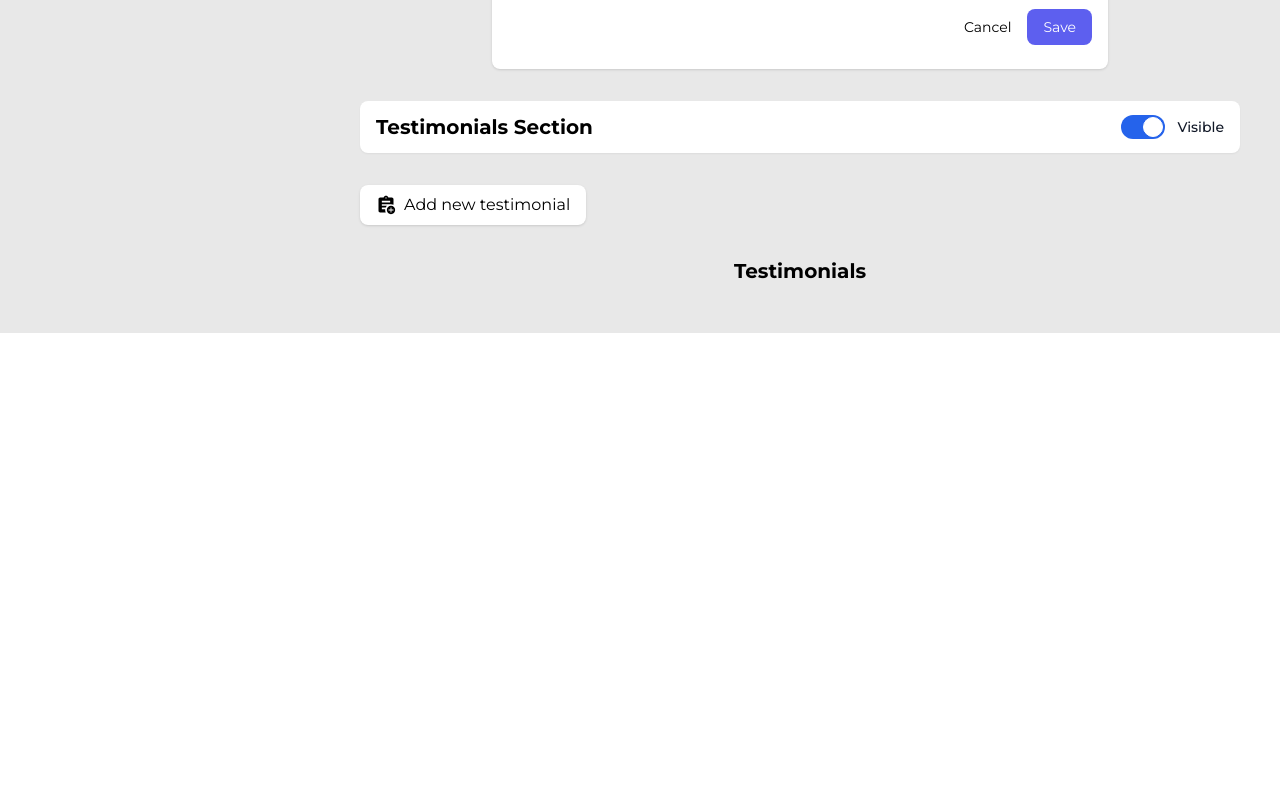
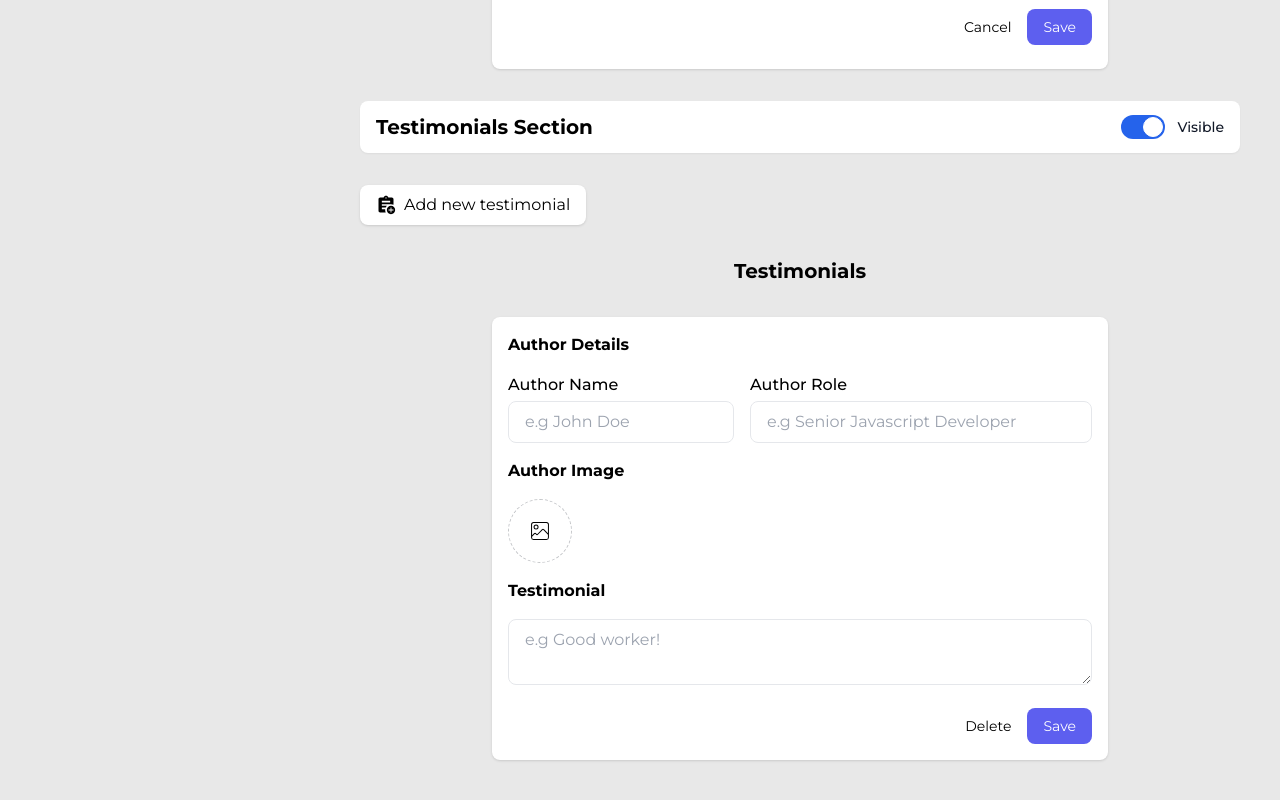
Before and after one commit to marionikolov17/Portfolio-Builder, a React (Vite) app in the folder client/: page / in a window 1280 px wide. Shown: the part 3371-4171 px from the top of the page. Before the commit the page ends 3704 px from the top, so only its background shows below. Built offline with nearby package versions, Linux system fonts and the light colour scheme.

Commit message:
Create Testimonial card

```diff
--- a/client/src/features/themes/standart/components/TestimonialsSectionStandard/Testimonial/Testimonial.jsx
+++ b/client/src/features/themes/standart/components/TestimonialsSectionStandard/Testimonial/Testimonial.jsx
@@ -1,5 +1,65 @@
+import { CiImageOn } from "react-icons/ci";
+
 export default function Testimonial() {
-    return (
-        <></>
-    )
+  return (
+    <>
+      <div className="mt-8 w-full lg:w-[70%] bg-white rounded-lg shadow overflow-hidden py-4">
+        <form className="w-full px-4">
+          <h4 className="font-bold">Author Details</h4>
+          <div className="w-full flex flex-wrap gap-x-4">
+            {/* Author name */}
+            <div className="mt-4">
+              <label htmlFor="" className="block text-base font-medium">
+                Author Name
+              </label>
+              <input
+                type="text"
+                placeholder="e.g John Doe"
+                className="mt-1 outline-none border py-2 px-4 rounded-lg text-base"
+              />
+            </div>
+            {/* Author role */}
+            <div className="mt-4 grow">
+              <label htmlFor="" className="block text-base font-medium">
+                Author Role
+              </label>
+              <input
+                type="text"
+                placeholder="e.g Senior Javascript Developer"
+                className="mt-1 outline-none border py-2 px-4 rounded-lg text-base w-full"
+              />
+            </div>
+          </div>
+          {/* Author Image */}
+          <div className="mt-4">
+            <h4 className="font-bold">Author Image</h4>
+            <div className="mt-4 h-16 w-16 border border-gray-900/25 border-dashed rounded-full flex flex-col items-center justify-center">
+              <label htmlFor="" className="cursor-pointer" title="Upload file">
+                <CiImageOn className="text-2xl" />
+              </label>
+            </div>
+          </div>
+          {/* Testimonial text content */}
+          <div className="mt-4">
+            <h4 className="font-bold">Testimonial</h4>
+            <textarea
+              name=""
+              id=""
+              className="outline-none py-2 px-4 w-full border rounded-lg mt-4"
+              placeholder="e.g Good worker!"
+            ></textarea>
+          </div>
+          {/* Testimonial action buttons */}
+          <div className="mt-4 flex items-center justify-end">
+            <button className="me-4 py-2 text-sm" type="button">
+              Delete
+            </button>
+            <button className="py-2 px-4 bg-primaryBlue text-white rounded-lg text-sm hover:shadow">
+              Save
+            </button>
+          </div>
+        </form>
+      </div>
+    </>
+  );
 }
```
